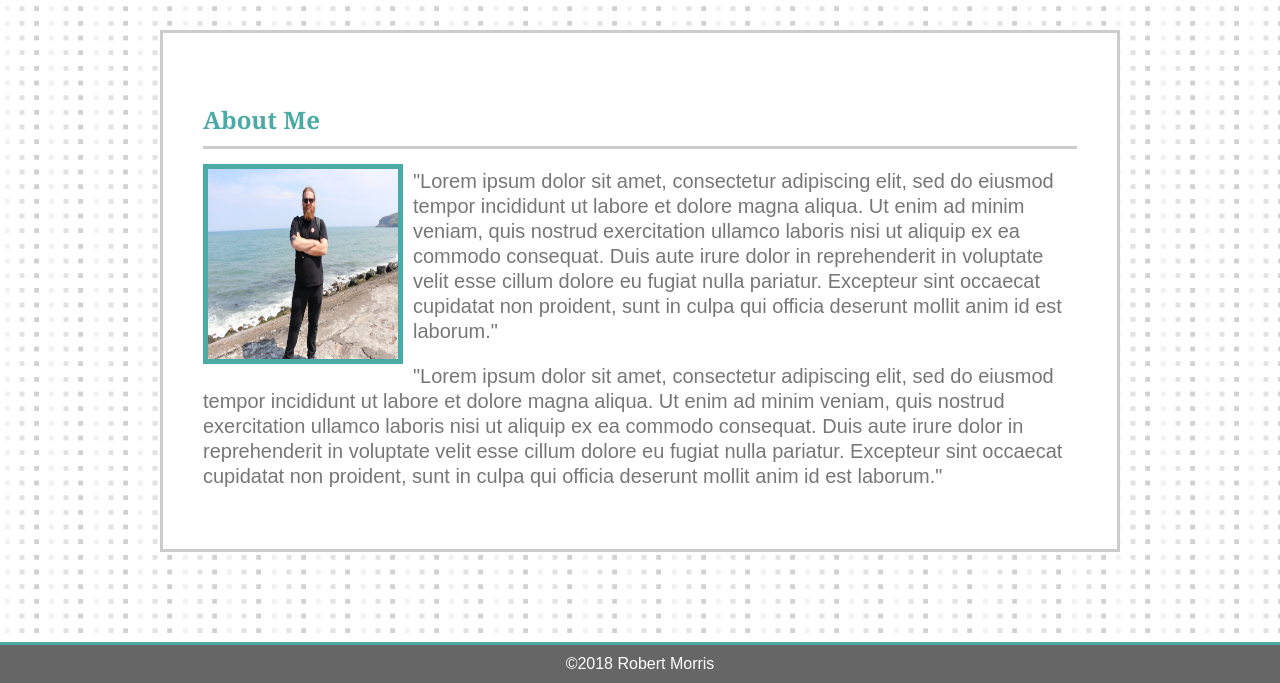
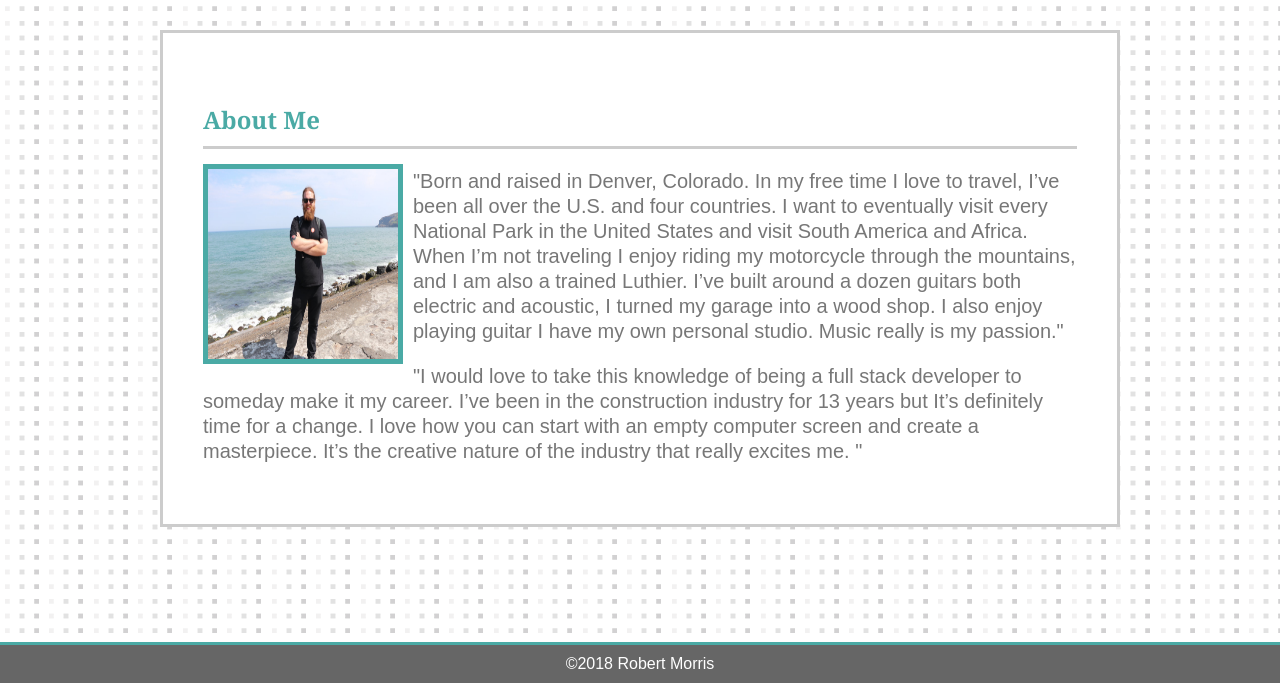
Before and after one commit to belamorris/Basic-Portfolio, a plain HTML site: page index.html in a window 1280 px wide. Shown: the part 117-800 px from the top of the page. Drawn offline with Linux system fonts and the light colour scheme.

Commit message:
portfolio done

```diff
--- a/assets/css/style.css
+++ b/assets/css/style.css
@@ -112,7 +112,7 @@ margin-right: 40%}
 background-size: cover;
 }
 
-h4 {width: 123%;
+h4 {width: 122%;
     height: 25%;
 background: #4aaaa5;
 text-align: center;
--- a/index.html
+++ b/index.html
@@ -24,10 +24,10 @@
                 <img src="assets/images/ireland-me.jpg" alt="Robert Morris">
                 </div>
                 <div id=paragraph>
-                <p>"Lorem ipsum dolor sit amet, consectetur adipiscing elit, sed do eiusmod tempor incididunt ut labore et dolore magna aliqua. Ut enim ad minim veniam, quis nostrud exercitation ullamco laboris nisi ut aliquip ex ea commodo consequat. Duis aute irure dolor in reprehenderit in voluptate velit esse cillum dolore eu fugiat nulla pariatur. Excepteur sint occaecat cupidatat non proident, sunt in culpa qui officia deserunt mollit anim id est laborum."
+                <p>"Born and raised in Denver, Colorado. In my free time I love to travel, I’ve been all over the U.S. and four countries. I want to eventually visit every National Park in the United States and visit South America and Africa. When I’m not traveling I enjoy riding my motorcycle through the mountains, and I am also a trained Luthier. I’ve built around a dozen guitars both electric and acoustic, I turned my garage into a wood shop. I also enjoy playing guitar I have my own personal studio. Music really is my passion."
 
                     </p>
-                <P>"Lorem ipsum dolor sit amet, consectetur adipiscing elit, sed do eiusmod tempor incididunt ut labore et dolore magna aliqua. Ut enim ad minim veniam, quis nostrud exercitation ullamco laboris nisi ut aliquip ex ea commodo consequat. Duis aute irure dolor in reprehenderit in voluptate velit esse cillum dolore eu fugiat nulla pariatur. Excepteur sint occaecat cupidatat non proident, sunt in culpa qui officia deserunt mollit anim id est laborum."
+                <P>"I would love to take this knowledge of being a full stack developer to someday make it my career. I’ve been in the construction industry for 13 years but It’s definitely time for a change. I love how you can start with an empty computer screen and create a masterpiece. It’s the creative nature of the industry that really excites me. "
 
                 </P>
             </div>
```
